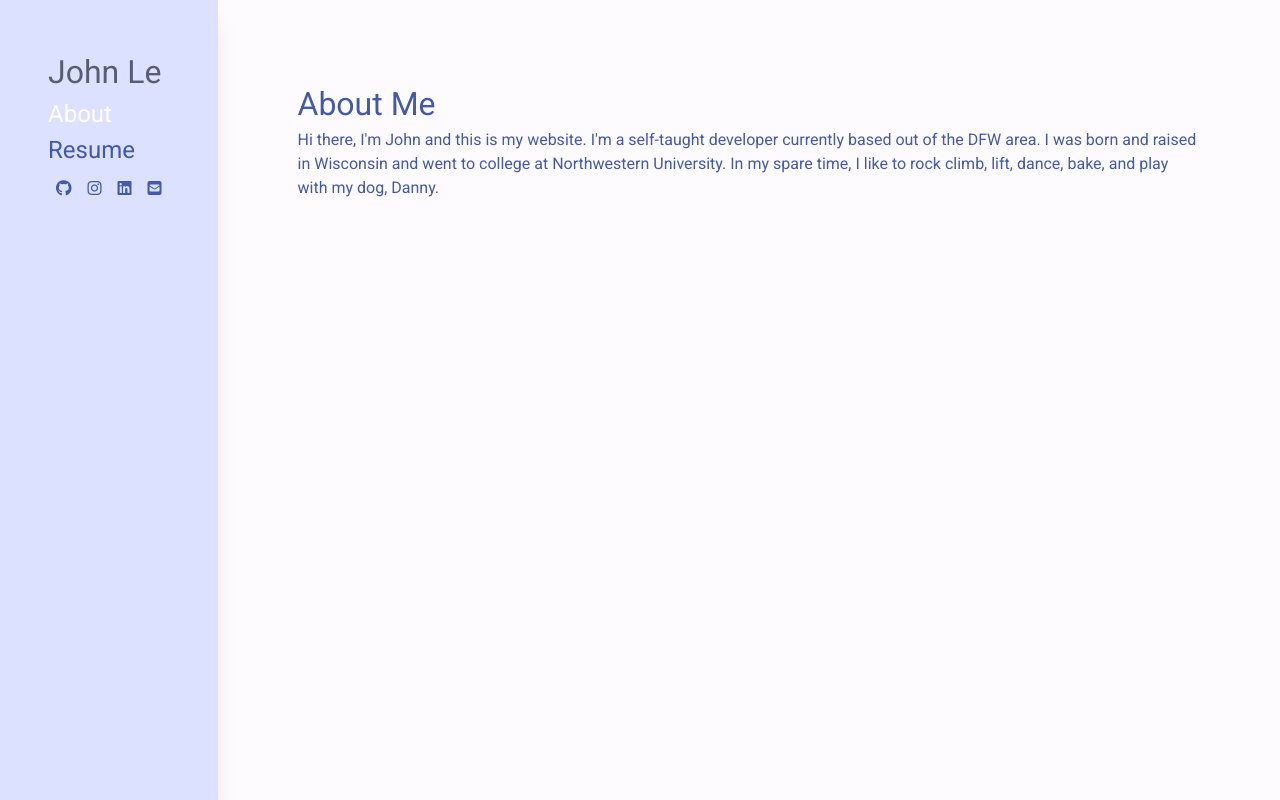
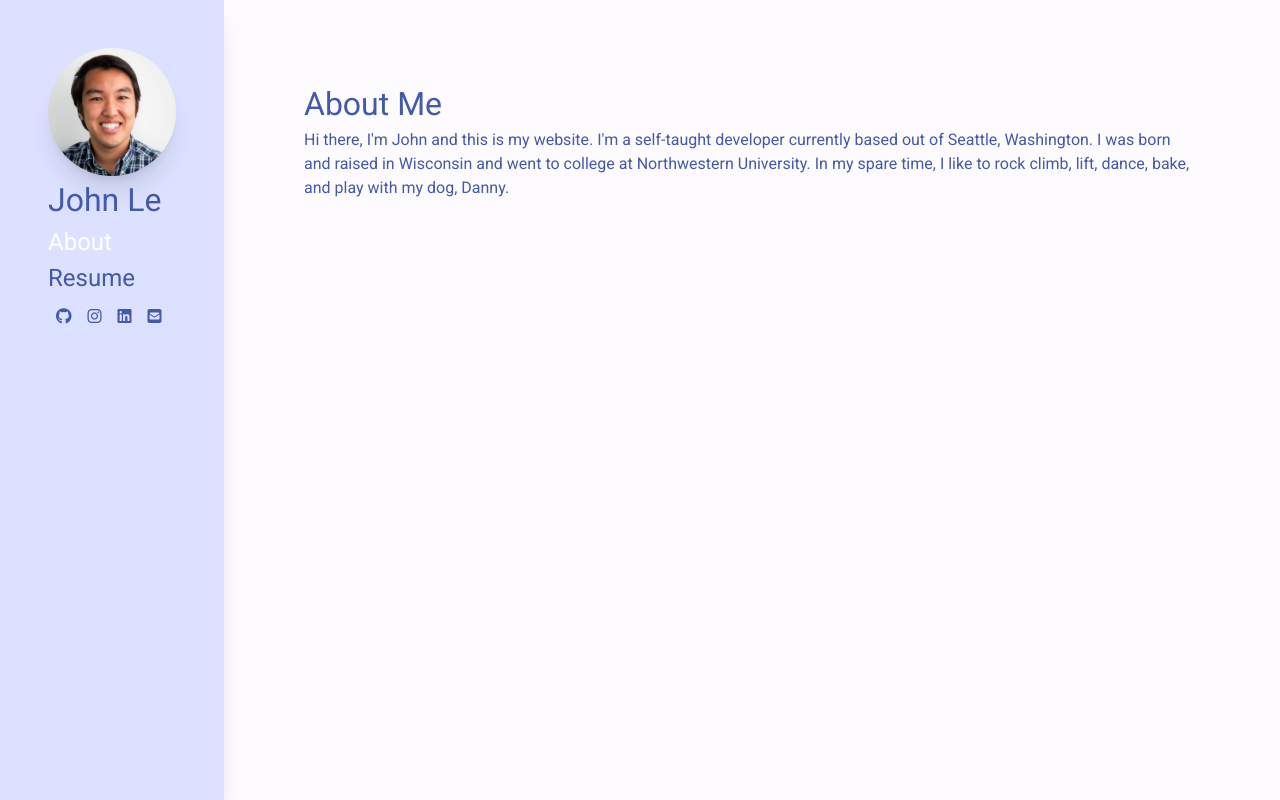
Before and after one commit to johnle192/my-portfolio-site, a React (Vite) app: page / in a window 1280 px wide. Built offline with nearby package versions, Linux system fonts and the light colour scheme.

Commit message:
add headshot to nav

```diff
--- a/src/components/About.tsx
+++ b/src/components/About.tsx
@@ -4,9 +4,10 @@ export default function About() {
       <h2 className="headline-large"> About Me </h2>
       <div className="about-content body-large">
         Hi there, I'm John and this is my website. I'm a self-taught developer
-        currently based out of the DFW area. I was born and raised in Wisconsin
-        and went to college at Northwestern University. In my spare time, I like
-        to rock climb, lift, dance, bake, and play with my dog, Danny.
+        currently based out of Seattle, Washington. I was born and raised in
+        Wisconsin and went to college at Northwestern University. In my spare
+        time, I like to rock climb, lift, dance, bake, and play with my dog,
+        Danny.
       </div>
     </div>
   );
--- a/src/components/Nav.tsx
+++ b/src/components/Nav.tsx
@@ -7,11 +7,15 @@ const Nav: FC = () => {
 
   return (
     <div className="nav-container p-12 shadow-xl primary-container">
+      <div className="h-32 w-32 rounded-full overflow-hidden shadow-xl">
+        <img
+          src="../../public/images/john.jpg"
+          alt="John Le"
+          className="h-full-w-full object-cover"
+        />
+      </div>
       <h1 className="nav-header headline-large">
-        <NavLink
-          to="/"
-          className={(isActive): string => (isActive ? 'secondary-text' : '')}
-        >
+        <NavLink to="/" onClick={() => setActiveNavItem('about')}>
           John Le
         </NavLink>
       </h1>
--- a/src/resume.json
+++ b/src/resume.json
@@ -4,6 +4,7 @@
     "experience": "Software Developer | Clearcover, Inc. | Chicago, IL",
     "duration": "June 2020 - Present, Remotely",
     "descriptions": [
+      "Won a hackathon building a deployment dashboard for our microservices with React, JS, and Tailwind",
       "Implemented features and AB tests for our onboarding flow when users need a quote for car insurance",
       "Designed and implemented an experiment to move our steps in the flow to increase funnel conversion by 2%",
       "Designed and lead engineers on an experiment to show customers preset coverage packages",
@@ -28,7 +29,7 @@
   {
     "id": "tc",
     "experience": "Software Developer | Trunk Club | Chicago, IL",
-    "duration": "January 2017 - August 2018, Remotely since June 2019",
+    "duration": "January 2017 - August 2018",
     "descriptions": [
       "Architected and lead engineers on Trunk Club's first exchange experience which translated to a $1MM opportunity",
       "Implemented a scheduling feature for trunks that increased customer repurchase rate by 10%",
```
Also changed, not shown: public/images/john.jpg (added).
